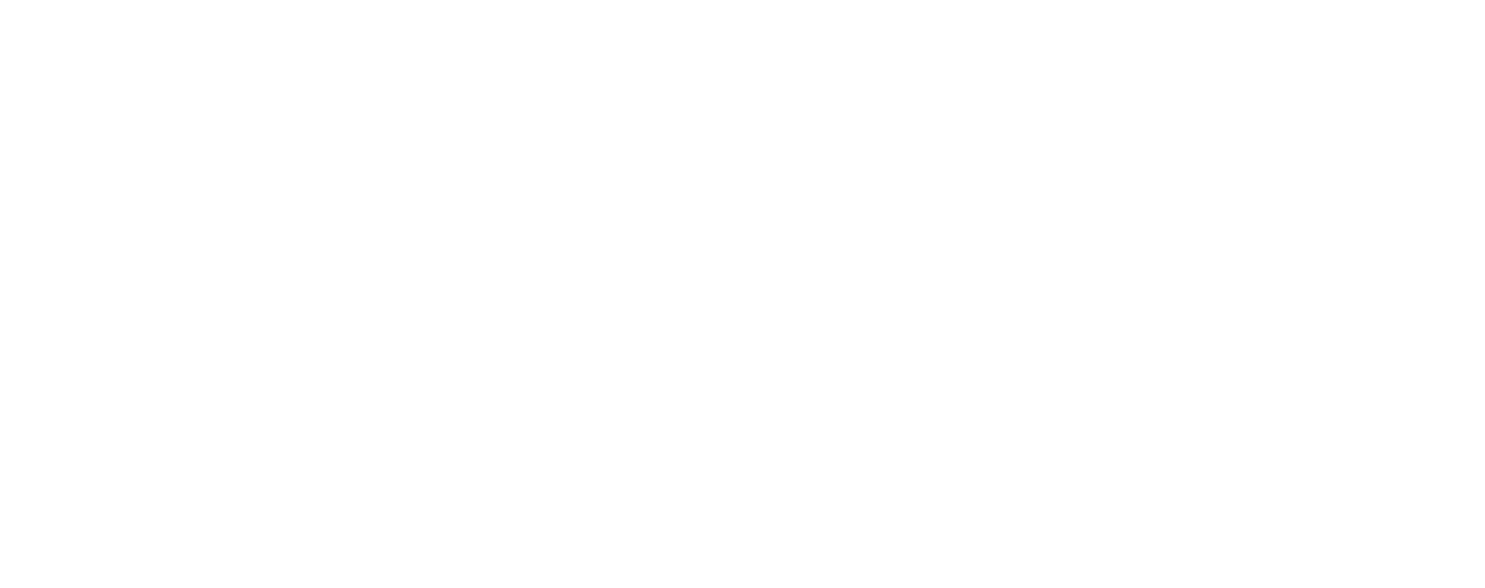
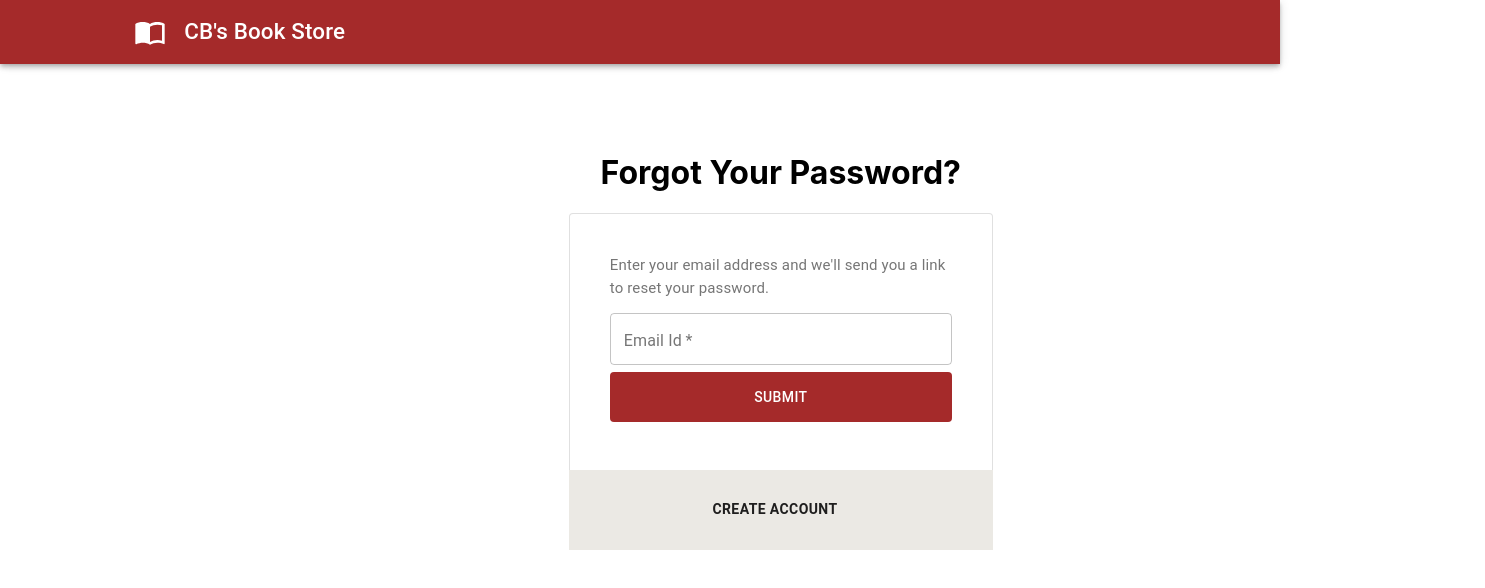
Before and after one commit to gajanan15/Online-Book-Store-Front-End, a React (Create React App) app: page /forgot/password in a window 1280 px wide. Shown: the top 588 px of the page, 1485 px wide, since content can reach past the window. Built offline with nearby package versions, Linux system fonts and the light colour scheme.

Commit message:
ADDED : UI to send email for forgot password

```diff
--- /dev/null
+++ b/src/component/user/ForgotPassword.js
@@ -0,0 +1,92 @@
+import React, {Component} from 'react';
+import Card from "@material-ui/core/Card";
+import CardContent from "@material-ui/core/CardContent";
+import Typography from "@material-ui/core/Typography";
+import TextField from "@material-ui/core/TextField";
+import Button from "@material-ui/core/Button";
+import CbHeader from "../utils/CbHeader";
+import '../../css/ForgotPassword.css'
+import {createMuiTheme} from "@material-ui/core/styles";
+import {ThemeProvider} from "@material-ui/styles";
+import {withRouter} from "react-router-dom";
+import {AdminService} from "../../service/AdminService";
+import CustomSnackBar from "../utils/CustomSnackBar";
+
+class ForgotPassword extends Component {
+
+    constructor(props){
+        super(props);
+        this.state={
+            forgetEmailId:' ',
+            forgetEmailError:'',
+            forgetEmailID:"",
+            error:'',
+            errorStatus:false,
+            emailID:"",
+            snackFlag: false,
+            severity: "error",
+            snackMessage: ""
+        }
+    }
+
+    changeState = (event) => {
+        this.setState({
+            [event.target.name]: event.target.value,
+        })
+    }
+
+    routeChange = () => {
+        this.props.history.push("/user/login")
+    }
+
+    render() {
+
+        const theme = createMuiTheme({
+            palette: {
+                primary: {
+                    main: '#a52a2a',
+                },
+            },
+        });
+
+        return (
+                <div>
+                    <CbHeader/>
+                    <div className="forgotmain">
+                    <div id="forgotdiv">
+                        <h1>Forgot Your Password?</h1>
+                        <Card id="forgotpasswordcart" variant="outlined">
+                            <CardContent>
+                                <div id="resetContent">
+                                    <Typography id="typo" color="textSecondary">
+                                        Enter your email address and we'll send you a link to reset your password.
+                                    </Typography>
+                                    <div id="forgotEmailText">
+                                        <ThemeProvider theme={theme}>
+                                        <TextField id="forgetEmailId"
+                                                   name="emailID"
+                                                   label="Email Id"
+                                                   variant="outlined"
+                                                   value={this.state.emailID}
+                                                   fullWidth required autoComplete="off"
+                                                   onChange={this.changeState}
+                                        />
+                                        </ThemeProvider>
+                                    </div>
+                                    <div>
+                                        <Button id="resetbtn">Submit</Button>
+                                    </div>
+                                </div>
+                            </CardContent>
+                        </Card>
+                        <div id="createbtn" onclick={this.routeChange}>
+                            <Button>Create Account </Button>
+                        </div>
+                    </div>
+                    </div>
+                </div>
+        );
+    }
+}
+
+export default withRouter(ForgotPassword);
--- a/src/css/CbHeader.css
+++ b/src/css/CbHeader.css
@@ -389,11 +389,6 @@ svg.MuiSvgIcon-root.userIcon{
         margin-left: -10%;
     }
 
-    /*.grow {*/
-    /*    flex-grow: 0;*/
-    /*    margin-left: 20%;*/
-    /*}*/
-
     #main-logo {
         font-size: 248%;
         margin-left: 2.5%;
--- /dev/null
+++ b/src/css/ForgotPassword.css
@@ -0,0 +1,70 @@
+.forgotmain {
+    display: flex;
+    justify-content: center;
+}
+
+#resetContent input {
+    height: 10px;
+    padding-top: 24px;
+}
+
+#resetContent button {
+    height: 50px;
+    text-align: center;
+}
+
+#forgotdiv h1 {
+    margin-top: 36%;
+    text-align: center;
+}
+
+#forgotcard {
+    padding: 12px;
+    width: 424px;
+    height: 287px;
+}
+
+#resetcard  {
+    padding: 24px;
+    width: 424px;
+    height: 287px;
+}
+
+#forgotEmailText {
+    margin-top: 4%;
+}
+
+#resetbtn {
+    background-color: brown;
+    width: 100%;
+    color:#fff;
+    font-size: 14px;
+    margin-top: 2%;
+}
+
+#typo {
+    font-size: 15px;
+}
+
+#createbtn {
+    margin-top: -30px;
+    width: 424px;
+    height: 80px;
+    background: rgb(235, 233, 228);
+}
+
+#createbtn button {
+    margin-left: 32%;
+    margin-top: 5%;
+    font-weight: bold;
+}
+
+#resetPassword{
+   margin-bottom: 2%;
+}
+
+#forgotpasswordcart{
+    padding: 24px;
+    width: 424px;
+    height: 287px;
+}
--- a/src/router/RouterComponent.js
+++ b/src/router/RouterComponent.js
@@ -5,6 +5,7 @@ import HomePage from "../component/user/HomePage";
 import Cart from "../component/user/Cart";
 import SignUp from "../component/user/SignUp";
 import OrderSuccessful from "../component/user/OrderSuccessful";
+import ForgotPassword from "../component/user/ForgotPassword";
 
 class RouterComponent extends React.Component {
 constructor(props) {
@@ -19,6 +20,7 @@ constructor(props) {
                 <Route path={"/cart"} component={Cart} exact={true}/>
                 <Route path={"/orders/successful/:random"} component={OrderSuccessful} exact/>
                 <Route path={"/user/login"} component={SignUp} exact/>
+                <Route path={"/forgot/password"} component={ForgotPassword} exact/>
              </Switch>
         );
     }
```
